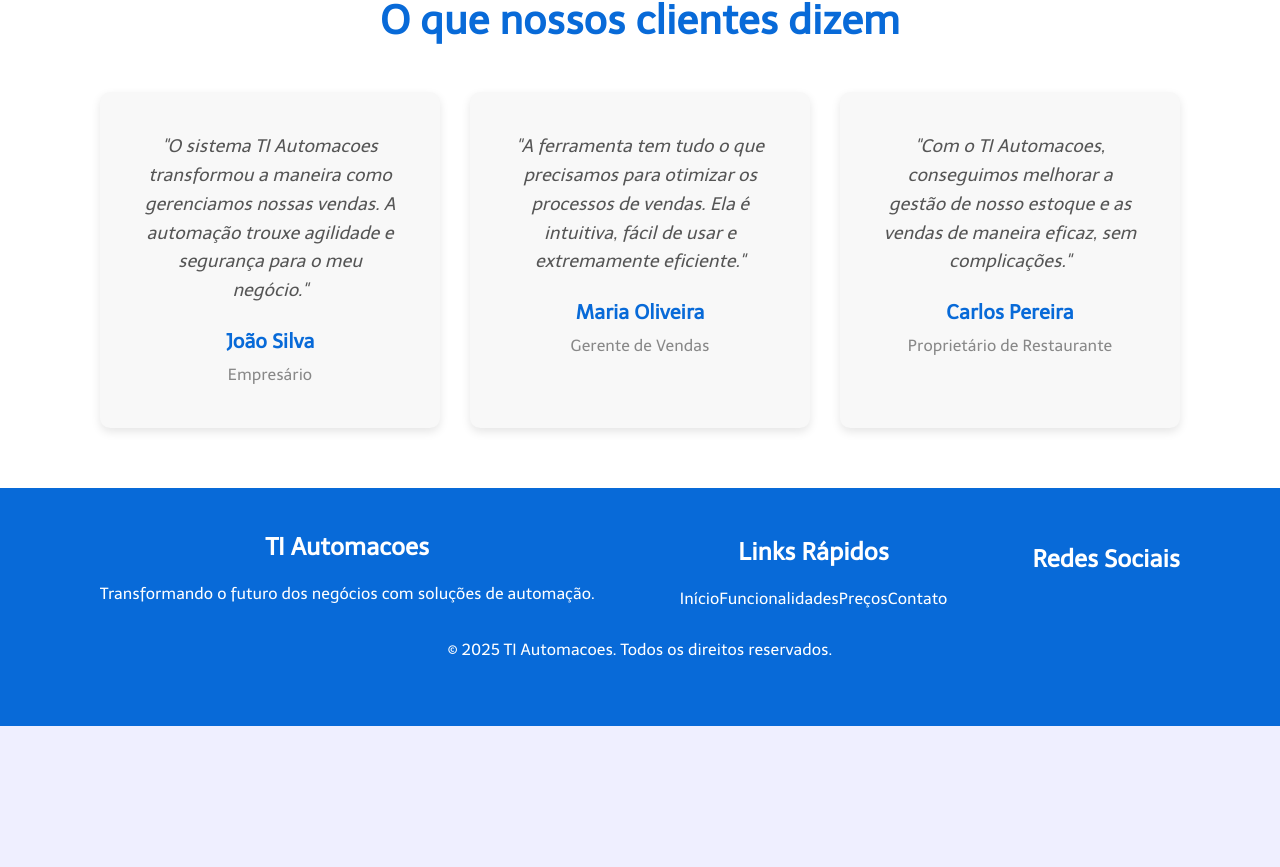
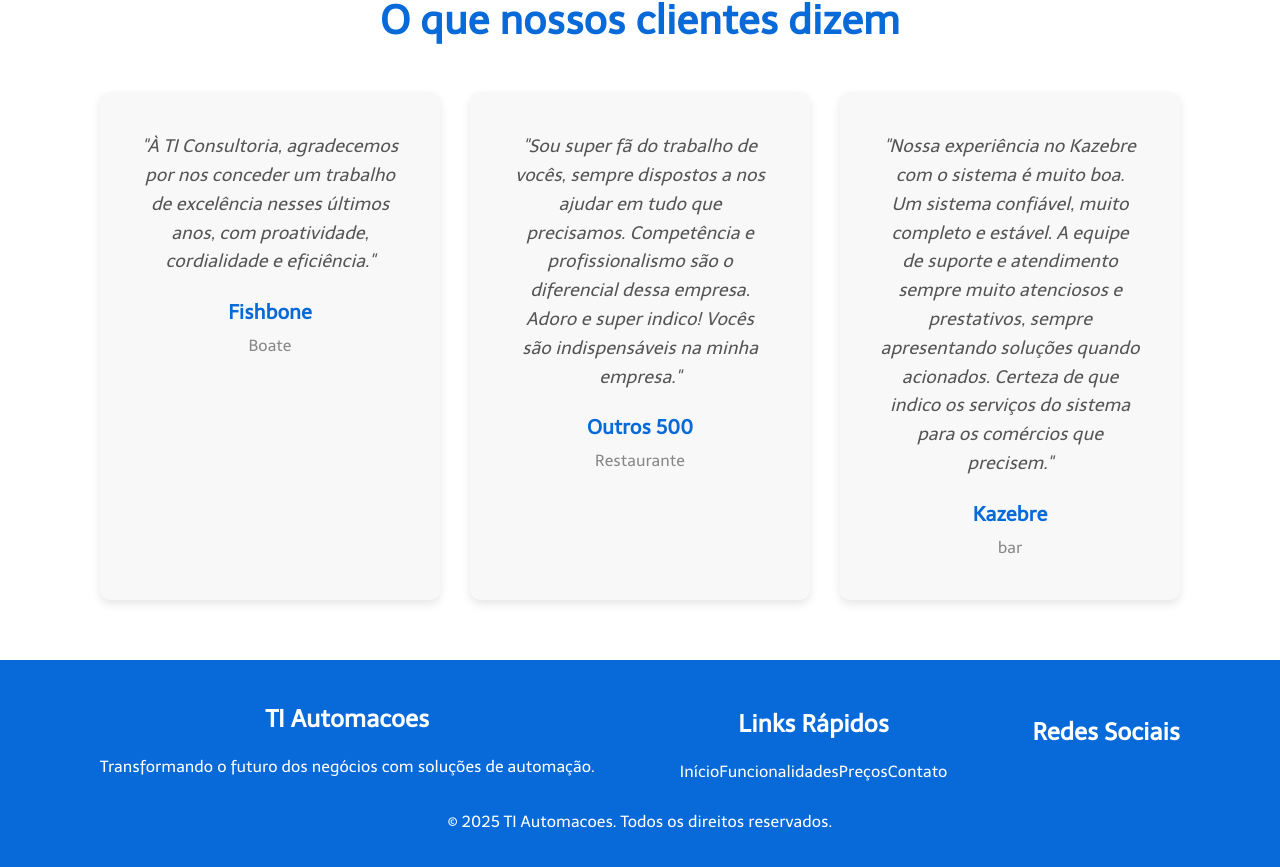
Before and after one commit to MarcioBADias/ti-automacao-comercial, a React (Vite) app: page / in a window 1280 px wide. Shown: the part 3572-4439 px from the top of the page. Before the commit the page ends 4298 px from the top, so only its background shows below. Built offline with nearby package versions, Linux system fonts and the light colour scheme; no server answers; a web font is replaced by a local one.

Commit message:
✅ Atualizando infos do testeminhal

```diff
--- a/src/Components/Testimonials/index.jsx
+++ b/src/Components/Testimonials/index.jsx
@@ -7,22 +7,22 @@ import {
 const Testimonials = () => {
   const testimonialsList = [
     {
-      name: 'João Silva',
-      title: 'Empresário',
+      name: 'Fishbone',
+      title: 'Boate',
       testimonial:
-        'O sistema TI Automacoes transformou a maneira como gerenciamos nossas vendas. A automação trouxe agilidade e segurança para o meu negócio.',
+        'À TI Consultoria, agradecemos por nos conceder um trabalho de excelência nesses últimos anos, com proatividade, cordialidade e eficiência.',
     },
     {
-      name: 'Maria Oliveira',
-      title: 'Gerente de Vendas',
+      name: 'Outros 500',
+      title: 'Restaurante',
       testimonial:
-        'A ferramenta tem tudo o que precisamos para otimizar os processos de vendas. Ela é intuitiva, fácil de usar e extremamente eficiente.',
+        'Sou super fã do trabalho de vocês, sempre dispostos a nos ajudar em tudo que precisamos. Competência e profissionalismo são o diferencial dessa empresa. Adoro e super indico! Vocês são indispensáveis na minha empresa.',
     },
     {
-      name: 'Carlos Pereira',
-      title: 'Proprietário de Restaurante',
+      name: 'Kazebre',
+      title: 'bar',
       testimonial:
-        'Com o TI Automacoes, conseguimos melhorar a gestão de nosso estoque e as vendas de maneira eficaz, sem complicações.',
+        'Nossa experiência no Kazebre com o sistema é muito boa. Um sistema confiável, muito completo e estável. A equipe de suporte e atendimento sempre muito atenciosos e prestativos, sempre apresentando soluções quando acionados. Certeza de que indico os serviços do sistema para os comércios que precisem.',
     },
   ]
 
```
